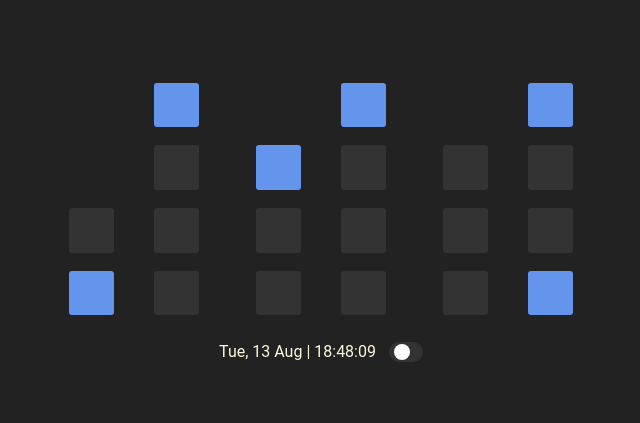
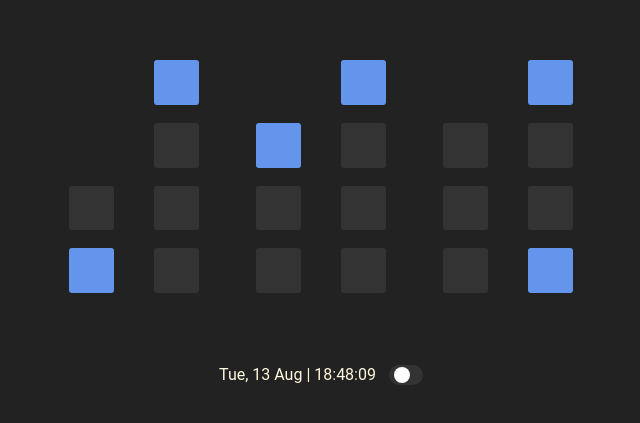
Before and after one commit to nazarja/binary-clock, a website: page index.html in a window 1280 px wide. Shown: the part 191-614 px from the top of the page, without its empty margins (319-959 px from the left). Drawn offline with Linux system fonts and the light colour scheme.

Commit message:
Update README.md and update SCSS

```diff
--- a/src/assets/scss/index.scss
+++ b/src/assets/scss/index.scss
@@ -16,9 +16,14 @@ body {
 }
 
 #binary-clock {
-    width: 90vw;
+    width: 55vw;
     max-width: 1000px;
     text-align: center;
+    // box-shadow: 0 10px 18px rgba(51, 51, 51,0.20), 0 8px 6px rgba(51, 51, 51,0.14);
+    // border: 1.5px solid rgba(51, 51, 51, .6);
+    // border-radius: 10px;
+    // padding: 3.5vw 1vw;
+    margin-bottom: 3.5vw;
 
     .section {
         display: inline-block;
```
Also changed, not shown: README.md, dist/assets/css/index.css.
